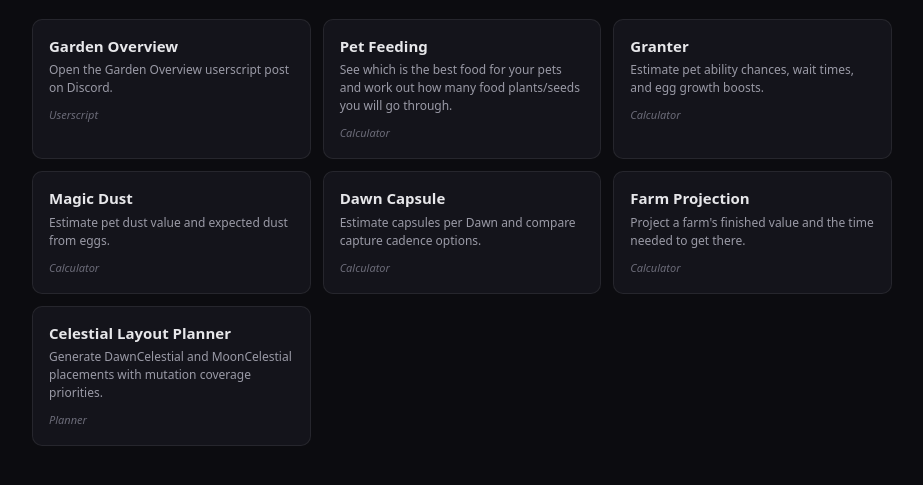
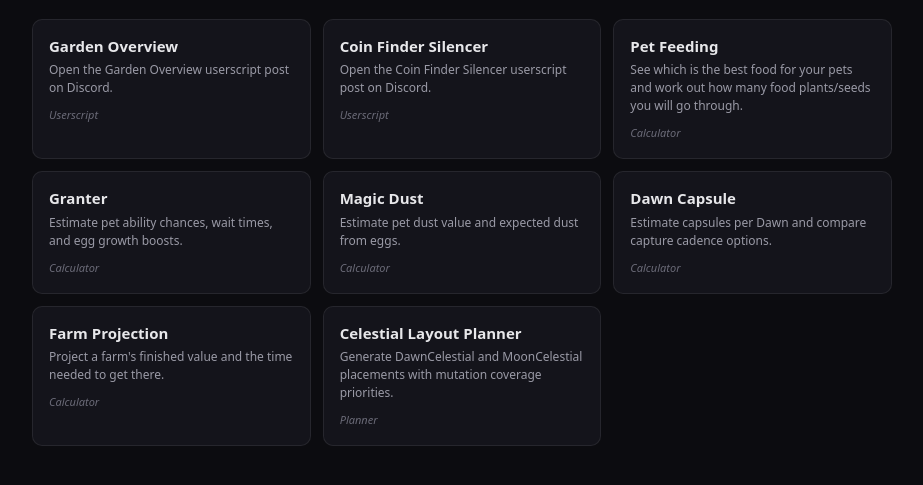
Before and after one commit to Liam0306dis/hub, a plain HTML site: page index.html in a window 1280 px wide. Shown: the part 91-576 px from the top of the page, without its empty margins (178-1101 px from the left). Drawn offline with Linux system fonts and the light colour scheme.

Commit message:
Update tools

```diff
--- a/index.html
+++ b/index.html
@@ -44,6 +44,11 @@
       <span>Open the Garden Overview userscript post on Discord.</span>
       <em class="tag">Userscript</em>
     </a>
+    <a class="tool" href="https://discord.com/channels/808935495543160852/1526739574896722082/1526739574896722082">
+      <b>Coin Finder Silencer</b>
+      <span>Open the Coin Finder Silencer userscript post on Discord.</span>
+      <em class="tag">Userscript</em>
+    </a>
     <a class="tool" href="https://liam0306dis.github.io/petfood/">
       <b>Pet Feeding</b>
       <span>See which is the best food for your pets and work out how many food plants/seeds you will go through.</span>
```
